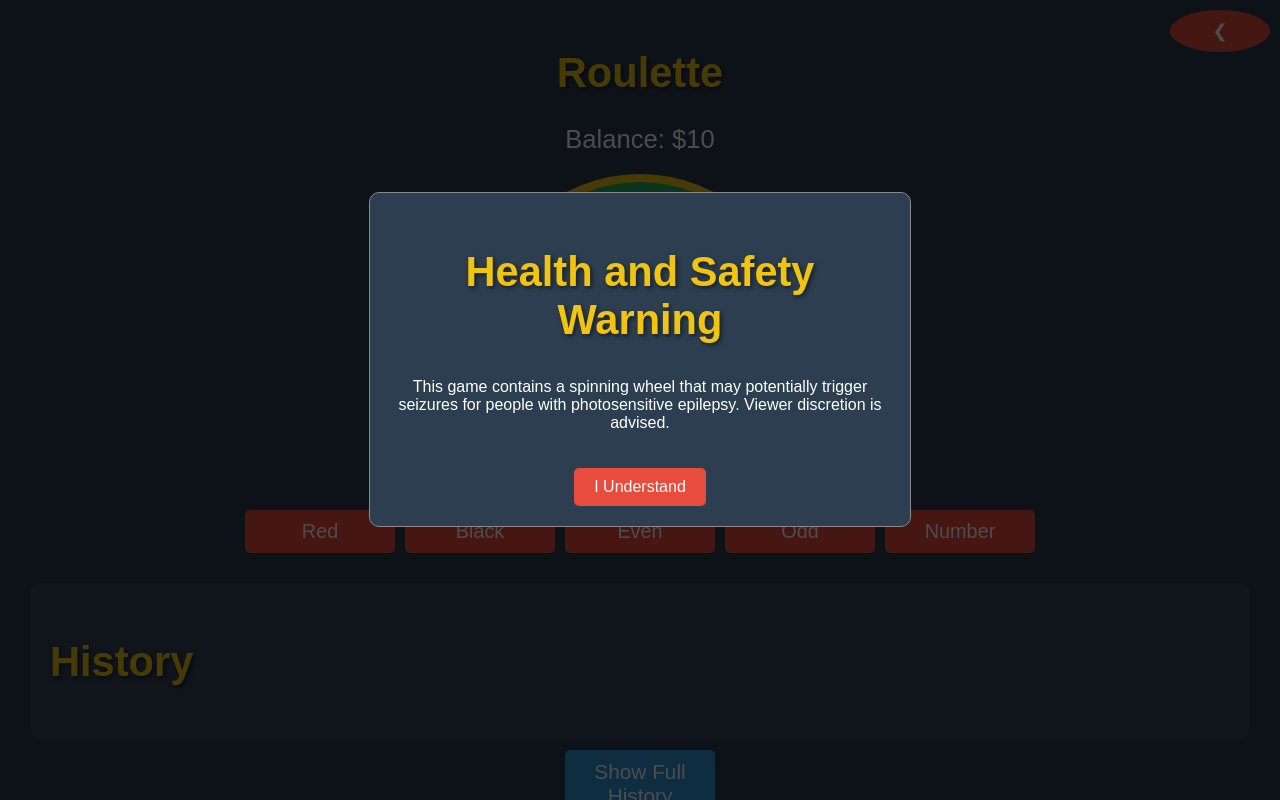
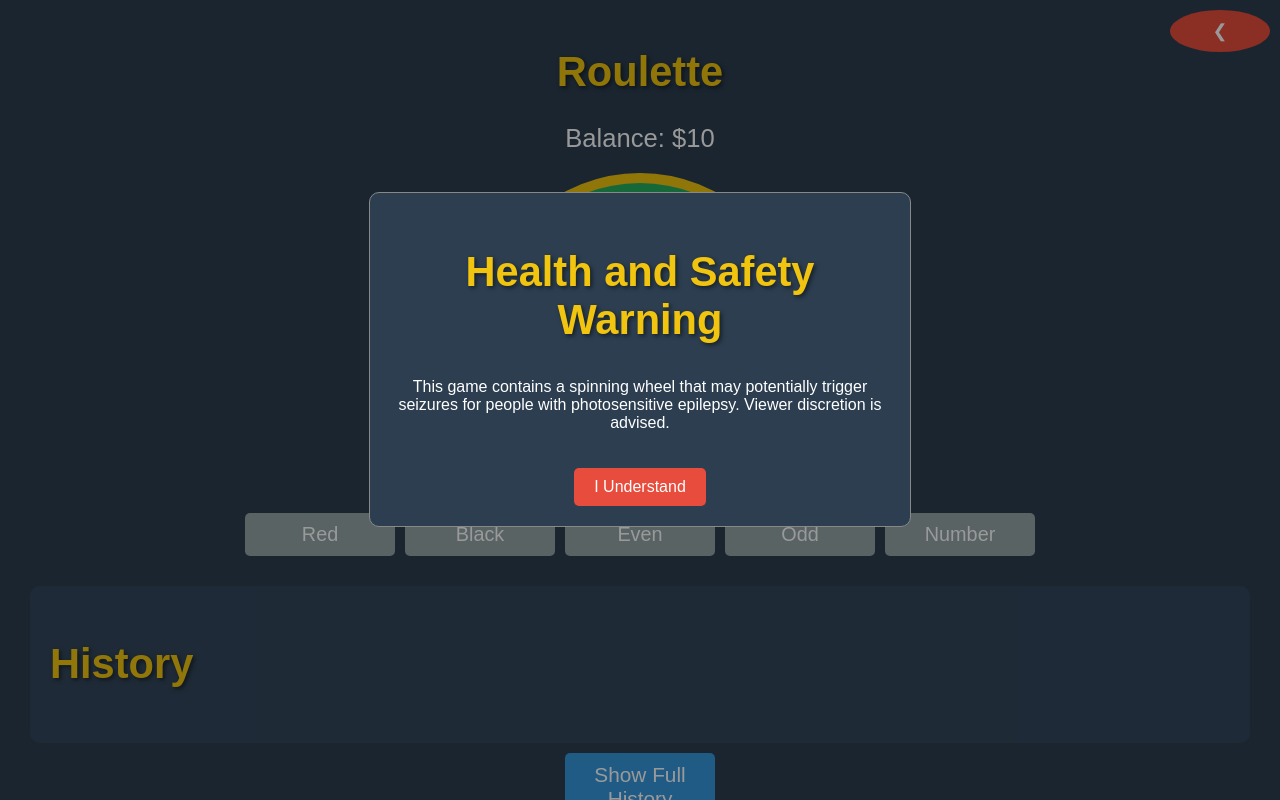
Before and after one commit to DmBilyk/Casino, a Django app: template templates/roulette/roulette.html in a window 1280 px wide. Run offline with Django 3.2, Linux system fonts and the light colour scheme; the template is opened without the code that fills it: most values are stand-ins (such as "Sample title", 1, 10 or a date in 2020); some libraries are stand-ins or nearby versions.

Commit message:
settings.py

```diff
--- a/templates/roulette/roulette.html
+++ b/templates/roulette/roulette.html
@@ -37,20 +37,19 @@
         margin-bottom: 20px;
     }
     #roulette-wheel {
-        width: calc(70vw); /* Scales with viewport width */
-        max-width: 300px;
-        height: calc(70vw);
-        max-height: 300px;
+        width: 300px;
+        height: 300px;
         border-radius: 50%;
-        border: 8px solid #f1c40f;
+        border: 10px solid #f1c40f;
         margin: 0 auto 20px;
         position: relative;
         overflow: hidden;
         background-color: #27ae60;
     }
+
     #ball {
-        width: 10%;
-        height: 10%;
+        width: 30px;
+        height: 30px;
         background-color: white;
         border-radius: 50%;
         position: absolute;
@@ -59,14 +58,16 @@
         transform: translate(-50%, -50%);
         transition: all 0.05s linear;
     }
+
     #number-display {
         position: absolute;
         top: 50%;
         left: 50%;
         transform: translate(-50%, -50%);
-        font-size: calc(1rem + 1vw); /* Responsive font size */
+        font-size: 36px;
         font-weight: bold;
         color: white;
+        text-shadow: 2px 2px 4px rgba(0,0,0,0.5);
     }
     #bet-amounts {
         margin: 20px 0; /* Add some margin to the top and bottom */
@@ -175,13 +176,15 @@
 .modal {
     display: none;
     position: fixed;
-        z-index: 1000;
+    z-index: 9999;
     left: 0;
     top: 0;
     width: 100%;
     height: 100%;
-        background-color: rgba(0,0,0,0.7);
+    overflow: auto;
+    background-color: rgba(0,0,0,0.4);
 }
+
 .modal-content {
     background-color: #2c3e50;
     color: white;
@@ -193,6 +196,7 @@
     border-radius: 10px;
     text-align: center;
 }
+
 #acknowledge-warning {
     background-color: #e74c3c;
     color: white;
@@ -203,6 +207,7 @@
     border-radius: 5px;
     font-size: 16px;
 }
+
 #acknowledge-warning:hover {
     background-color: #c0392b;
 }
@@ -306,12 +311,26 @@
         let isSpinning = false;
 
         $('#warning-modal').show();
+        disableGameFunctionality();
 
 
     $('#acknowledge-warning').click(function() {
         $('#warning-modal').hide();
+
+        enableGameFunctionality();
     });
 
+    function enableGameFunctionality() {
+
+        $('.bet-options button').prop('disabled', false);
+        $('#spin-roulette').prop('disabled', false);
+    }
+
+        function disableGameFunctionality() {
+
+        $('.bet-options button').prop('disabled', true);
+        $('#spin-roulette').prop('disabled', true);
+    }
 
         function updateBalance(newBalance) {
             $('#balance-amount').text(newBalance);
@@ -567,6 +586,12 @@
                 updateSpinButtonState();
                 resetGame();
             });
+        }).catch(error => {
+            console.error('Error during wheel spin:', error);
+            alert('An error occurred during the spin. Please try again.');
+            isSpinning = false;
+            updateSpinButtonState();
+            resetGame();
         });
     }).fail(function(jqXHR, textStatus, errorThrown) {
         console.error('AJAX error:', textStatus, errorThrown);
@@ -576,7 +601,6 @@
         resetGame();
     });
 });
-
 
 
                 });
```
Also changed, not shown: roulette/views.py (+11 -16 lines), db.sqlite3, 1 other file. Lines whose indentation alone changed are shown as unchanged.
